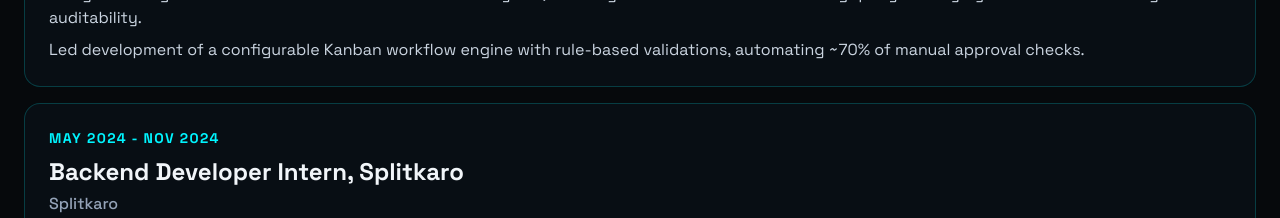
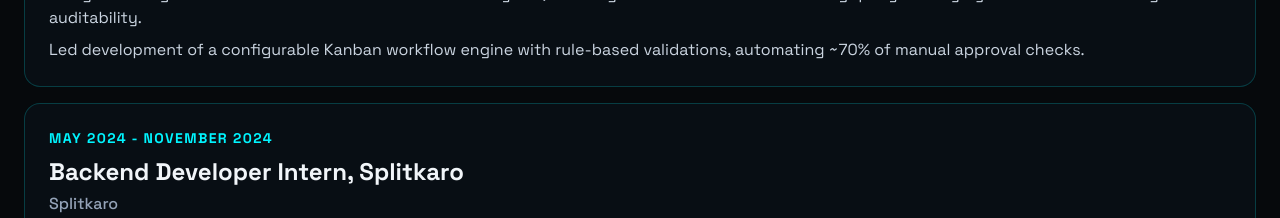
Before and after one commit to dasrama/portfolio, a Vue app: page / in a window 1280 px wide. Shown: the part 920-1138 px from the top of the page. Built offline with nearby package versions, Linux system fonts and the light colour scheme.

Commit message:
month format modified

```diff
--- a/src/App.vue
+++ b/src/App.vue
@@ -240,7 +240,7 @@
               </Card>
 
               <Card>
-                <p class="text-sm font-bold uppercase tracking-widest text-secondary">May 2024 - Nov 2024</p>
+                <p class="text-sm font-bold uppercase tracking-widest text-secondary">May 2024 - November 2024</p>
                 <h3 class="mt-2 text-2xl font-bold">Backend Developer Intern, Splitkaro</h3>
                 <p class="mt-1 font-medium text-slate-400">Splitkaro</p>
                 <ul class="mt-4 space-y-2 text-slate-300">
```
